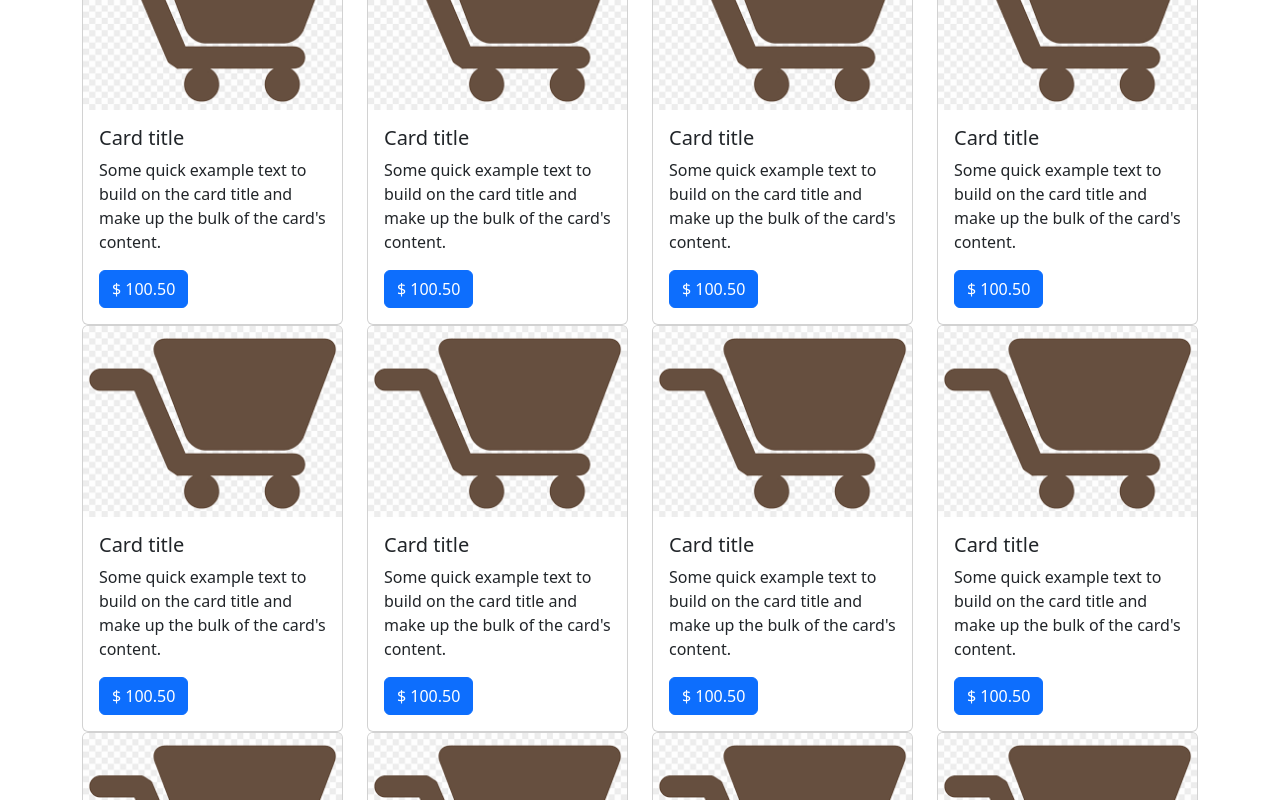
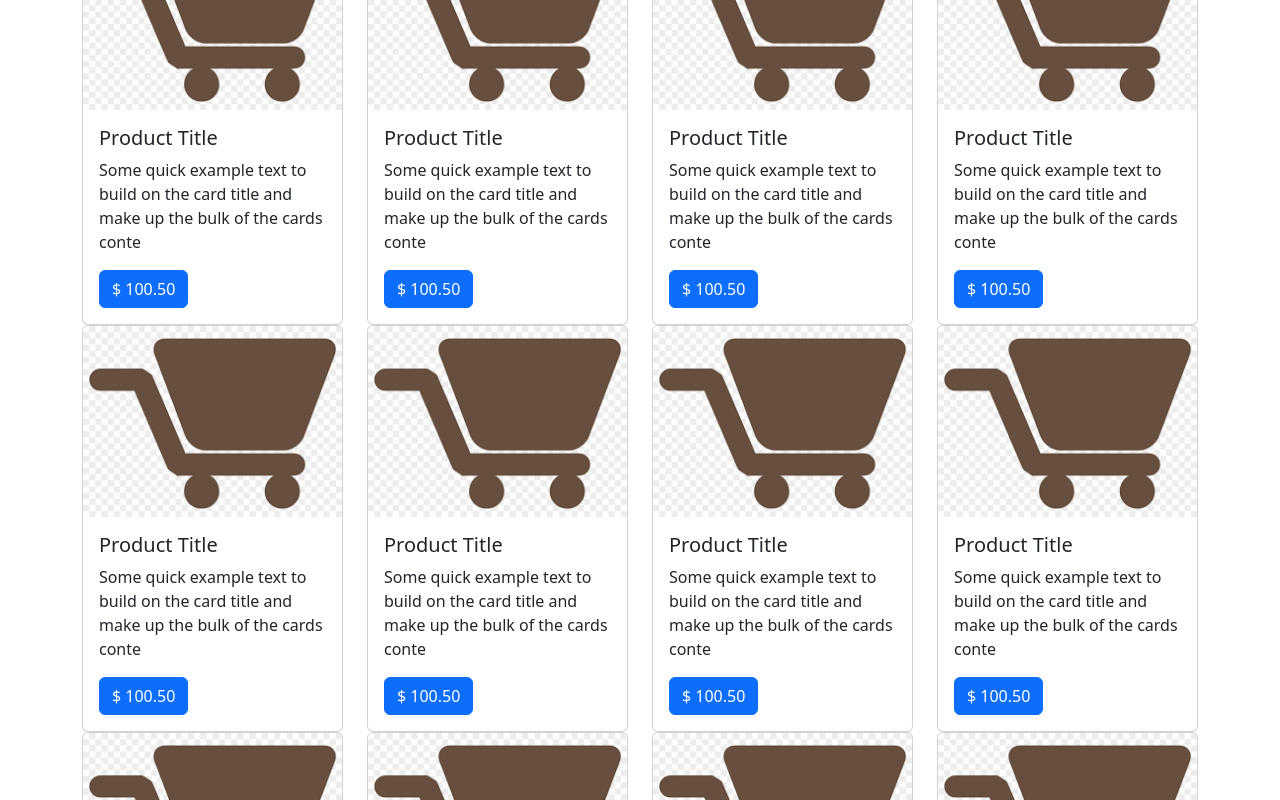
Before and after one commit to rkshaon/ecommerce, a Vue app in the folder frontend/: page / in a window 1280 px wide. Shown: the part 860-1660 px from the top of the page. Built offline with nearby package versions, Linux system fonts and the light colour scheme; no server answers.

Commit message:
frontend: category wise product display - page

```diff
--- a/frontend/src/components/CategoryWiseProductComponent.vue
+++ b/frontend/src/components/CategoryWiseProductComponent.vue
@@ -1,11 +1,18 @@
 <template>
-  <div class="container">
-    <h1>{{ categoryDetails.title }}</h1>
-    <p>{{ categoryDetails.description }}</p>
+  <div class="container mb-3">
+    <h1 class="text-center">{{ categoryDetails.title }} Products</h1>
+    <p class="text-center">{{ categoryDetails.description }}</p>
+    <div class="row">
+      <div class="col-3" v-for="(product, index) in products" :key="index">
+        <ProductCardComponent :product="product" />
+      </div>
+    </div>
   </div>
 </template>
 
 <script>
+import ProductCardComponent from '@/components/support/ProductCardComponent';
+
 export default {
   name: 'CategoryWiseProductComponent',
   data() {
@@ -23,21 +30,29 @@ export default {
         "added_date_time": null,
         "added_by": null,
       },
+      products: [],
       loading: true,
     };
   },
   props: {},
   components: {
+    ProductCardComponent,
   },
   mounted() { },
   created() {
     this.fetchCategoryDetailsData();
+    this.fetchProductsCategoryWiseData();
   },
   watch: {
     // Watch for changes in route parameters
-    '$route.params.category_id': 'fetchCategoryDetailsData',
+    '$route.params.category_id': 'handleCategoryChange',
   },
   methods: {
+    handleCategoryChange() {
+      this.fetchCategoryDetailsData();
+      this.fetchProductsCategoryWiseData();
+    },
+
     async fetchCategoryDetailsData() {
       let url = `http://127.0.0.1:8000/api/categories/${this.$route.params.category_id}`;
 
@@ -51,6 +66,19 @@ export default {
         this.loading = false;
       }
     },
+    async fetchProductsCategoryWiseData() {
+      let url = `http://127.0.0.1:8000/api/products/category/${this.$route.params.category_id}`;
+
+      try {
+        const response = await fetch(url);
+        const data = await response.json();
+        this.products = data.data;
+      } catch (error) {
+        console.error('Error fetching data:', error);
+      } finally {
+        this.loading = false;
+      }
+    },
   },
 }
 </script>
--- a/frontend/src/components/support/ProductCardComponent.vue
+++ b/frontend/src/components/support/ProductCardComponent.vue
@@ -2,8 +2,8 @@
     <div class="card" style="">
       <img src="/icon.png" class="card-img-top" alt="Featured-Category-Icon">
       <div class="card-body">
-        <h5 class="card-title">Card title</h5>
-        <p class="card-text">Some quick example text to build on the card title and make up the bulk of the card's content.</p>
+        <h5 class="card-title">{{ product.title }}</h5>
+        <p class="card-text">{{ product.description.slice(0, 90) }}</p>
         <a href="#" class="btn btn-primary">$ 100.50</a>
       </div>
     </div>
@@ -11,7 +11,16 @@
 
 <script>
 export default {
-    name: 'ProductCardComponent'
+  name: 'ProductCardComponent',
+  props: {
+    product: {
+      type: Object,
+      default: () => ({
+        title: 'Product Title',
+        description: 'Some quick example text to build on the card title and make up the bulk of the cards content.',
+      }),
+    },
+  }
 }
 </script>
 
```
Also changed, not shown: 1 other file (tests, documents, lock files or other folders).
